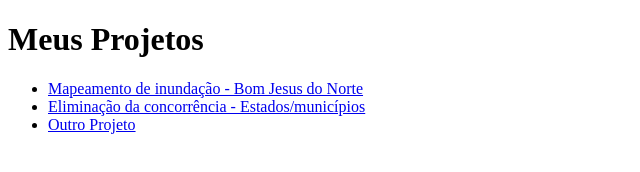
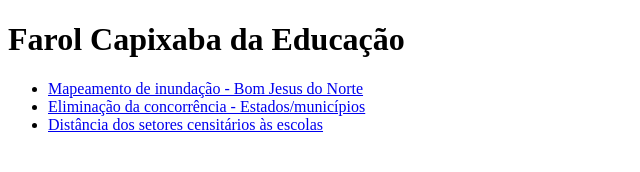
Before and after one commit to JoseMarquesJunior/farol_capixaba, a plain HTML site: page index.html in a window 1280 px wide. Shown: the whole page, without its empty margins (0-640 px from the left). Drawn offline with Linux system fonts and the light colour scheme.

Commit message:
Update title and header in index.html

```diff
--- a/index.html
+++ b/index.html
@@ -1,15 +1,15 @@
 <!DOCTYPE html>
 <html>
 <head>
-    <title>Meus Projetos</title>
+    <title>Farol Capixaba da Educação</title>
 </head>
 <body>
-    <h1>Meus Projetos</h1>
+    <h1>Farol Capixaba da Educação</h1>
 
     <ul>
         <li><a href="mapeamento-inundacao.html">Mapeamento de inundação - Bom Jesus do Norte</a></li>
         <li><a href="concorrência_EF_Anos_Iniciais.html">Eliminação da concorrência - Estados/municípios</a></li>
-        <li><a href="outro-projeto.html">Outro Projeto</a></li>
+        <li><a href="mapa_EM.html">Distância dos setores censitários às escolas</a></li>
     </ul>
 </body>
 </html>
```
